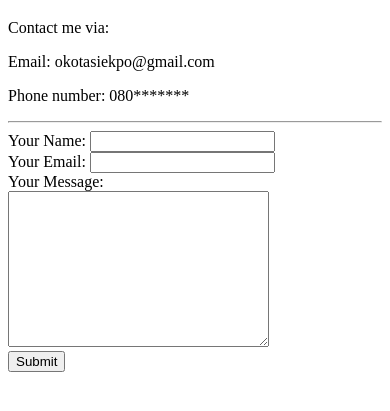
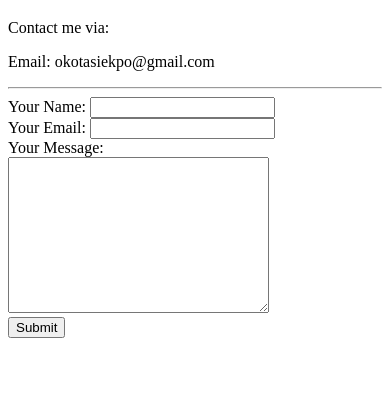
Before and after one commit to Nyenise/CV, a plain HTML site: page Contact-info.html in a window 390 px wide. Shown: the part 61-472 px from the top of the page. Drawn offline with Linux system fonts and the light colour scheme.

Commit message:
removed phone no

```diff
--- a/Contact-info.html
+++ b/Contact-info.html
@@ -10,7 +10,6 @@
     <h1>My Contact Details:</h1>
     <p>Contact me via:</p>
     <p>Email: okotasiekpo@gmail.com</p>
-    <p>Phone number: 080*******</p>
     <hr>
     <form action="mailto:okotasiekpo@gmail.com" method="post" enctype="text/plain">
         <label>Your Name:</label>
```
